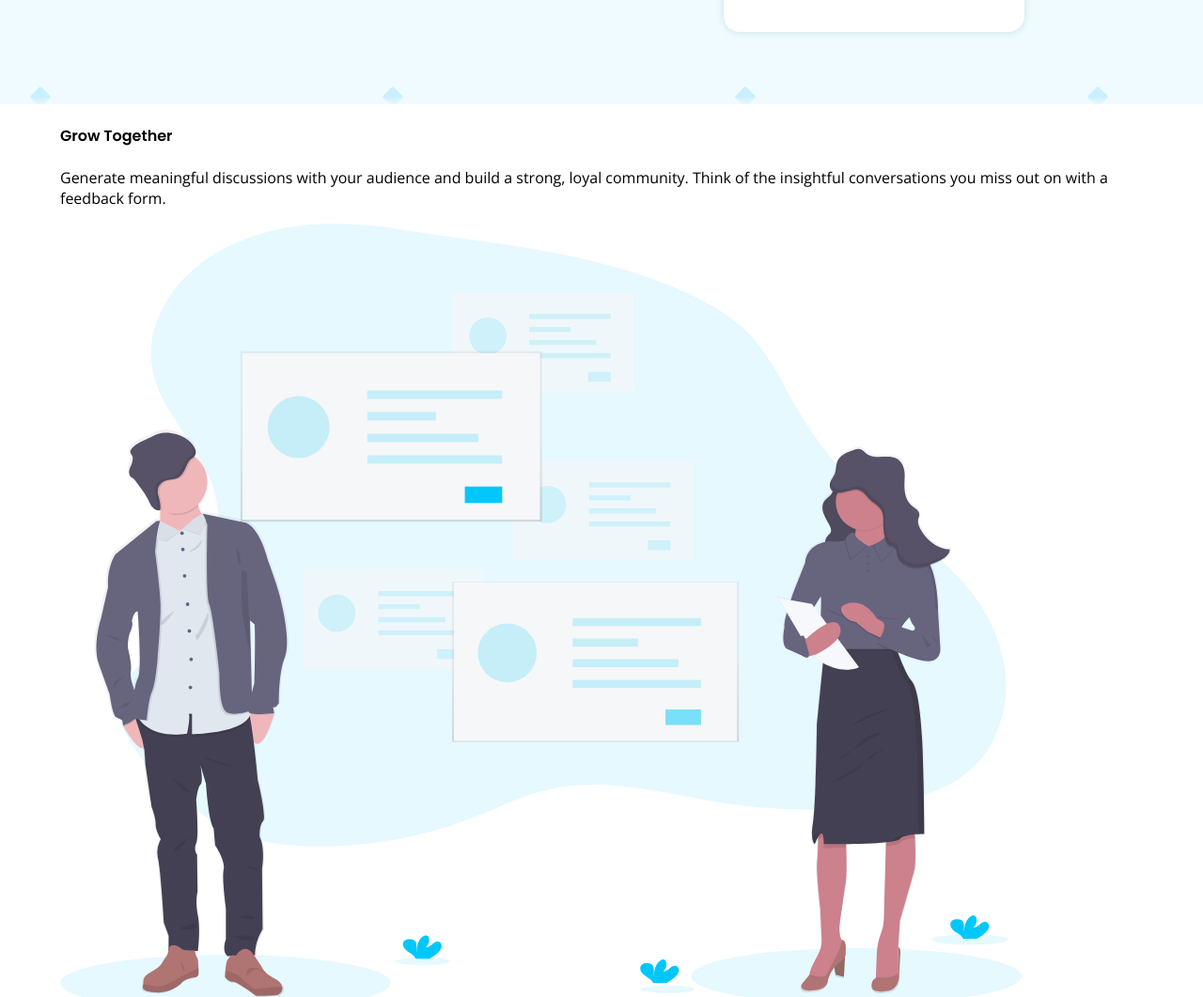
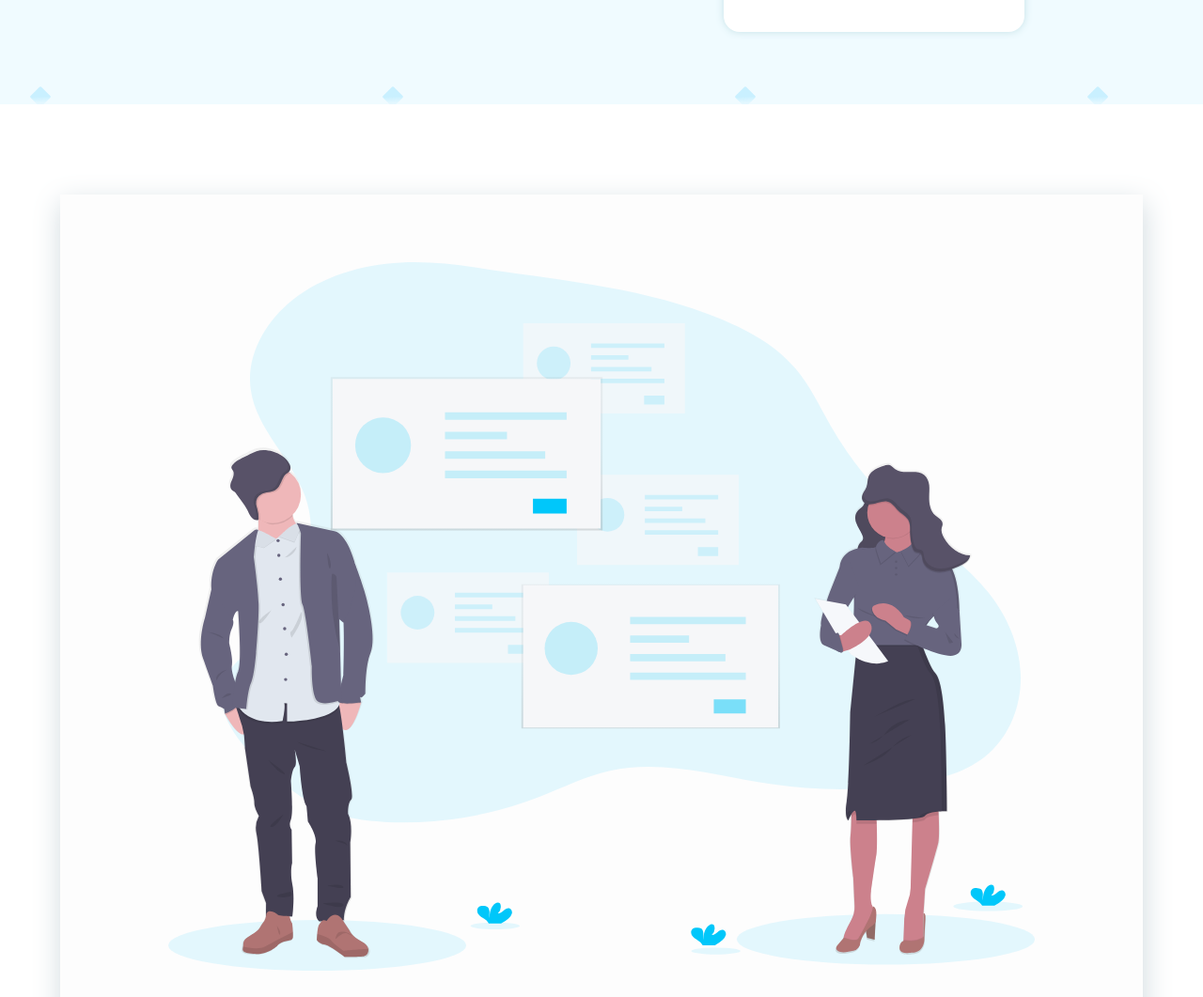
Before and after one commit to mahin-abdullah/Huddle, a plain HTML site: page index.html in a window 1280 px wide. Shown: the part 1200-2261 px from the top of the page at 94% size. Drawn offline with nearby package versions, Linux system fonts and the light colour scheme.

Commit message:
Added the styling of main-section.

```diff
--- a/index.html
+++ b/index.html
@@ -57,8 +57,8 @@
     </div>
     <!-- Main Section -->
     <main>
+      <div class="container">
         <section class="grow">
-        <div class="container">
             <div class="section__primary col">
               <h4 class="section__title">
                 Grow Together
@@ -78,11 +78,11 @@
                 alt="Grow"
               />
             </div>
+        </section>
       </div>
-      </section>
 
+      <div class="container">
         <section class="flow">
-        <div class="container">
           <div class="section__primary col">
             <h4 class="section__title">
               Flowing Conversations
@@ -102,11 +102,11 @@
               alt="Flow"
             />
           </div>
+        </section>
       </div>
-      </section>
 
+      <div class="container">
         <section class="users">
-        <div class="container">
             <div class="section__primary col">
               <h4 class="section__title">
                 Your Users
@@ -126,8 +126,8 @@
                 alt="Users"
               />
             </div>
+          </section>
       </div>
-      </section>
     </main>
 
     <!-- Form Section -->
--- a/scss/_hero.scss
+++ b/scss/_hero.scss
@@ -25,6 +25,14 @@
       background: $cta-clr;
       font-size: 15px;
       letter-spacing: 0.5px;
+      filter: drop-shadow(0px 5px 3px #cfd9de);
+      transition: all 350ms ease-out;
+    }
+
+    .cta--btn:hover,
+    .cta--btn:focus {
+      letter-spacing: 1.2px;
+      transform: scale(1.05);
     }
   }
 }
--- /dev/null
+++ b/scss/_main-section.scss
@@ -0,0 +1,37 @@
+main {
+  padding: 2em 0 4em 0;
+
+  .grow,
+  .flow,
+  .users {
+    display: flex;
+    flex-direction: column;
+    background: #fdfdfd;
+    filter: drop-shadow(1px 9px 15px #cfd9de);
+  }
+
+  .section__primary {
+    order: 2;
+    width: 80%;
+    margin: 0 auto;
+    text-align: center;
+  }
+
+  .section__title {
+    font-size: 22px;
+    padding: 1em 0 0 0;
+  }
+
+  .section__content {
+    color: $accent-clr;
+    line-height: 1.6;
+    font-size: 17px;
+  }
+
+  .section__secondary {
+    order: 1;
+    width: 80%;
+    margin: 0 auto;
+    padding: 2em 0 0 0;
+  }
+}
--- a/scss/_presets.scss
+++ b/scss/_presets.scss
@@ -29,6 +29,11 @@ img {
   justify-content: space-between;
 }
 
+section {
+  padding: 2.5em 0;
+  margin: 4em 0 0 0;
+}
+
 @media (min-width: 992px) {
   .row {
     display: flex;
--- a/scss/main.scss
+++ b/scss/main.scss
@@ -5,6 +5,6 @@
 @import "typography";
 @import "header";
 @import "hero";
-@import "main";
+@import "main-section";
 @import "form";
 @import "footer";
```
Also changed, not shown: dist/css/main.min.css, scss/_main.scss (deleted), 1 other file. Lines whose indentation alone changed are shown as unchanged.
